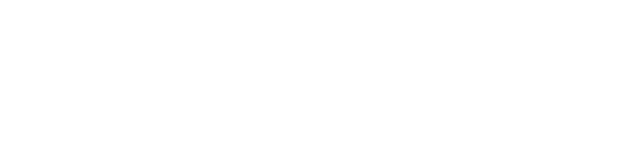
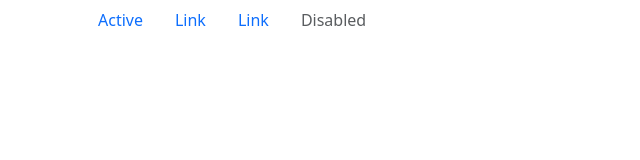
Before and after one commit to lucasqian77-bit/CS5610-Project-01-Portfolio, a plain HTML site: page src/html/index.html in a window 1280 px wide. Shown: the whole page, without its empty margins (0-640 px from the left). Drawn offline with nearby package versions, Linux system fonts and the light colour scheme; files that its build step writes are made by us from their sources.

Commit message:
added basic bootstrap navbar

```diff
--- a/src/html/index.html
+++ b/src/html/index.html
@@ -14,7 +14,22 @@
   </head>
 
   <body class="container">
-    <header></header>
+    <header>
+      <ul class="nav">
+        <li class="nav-item">
+          <a class="nav-link active" aria-current="page" href="#">Active</a>
+        </li>
+        <li class="nav-item">
+          <a class="nav-link" href="#">Link</a>
+        </li>
+        <li class="nav-item">
+          <a class="nav-link" href="#">Link</a>
+        </li>
+        <li class="nav-item">
+          <a class="nav-link disabled" href="#" tabindex="-1" aria-disabled="true">Disabled</a>
+        </li>
+      </ul>
+    </header>
     <!--for seo, Im going to hardcode in the home page content - this makes sure the bots get it even if they get to the page before the js loads (or if js breaks)-->
     <!--added the id to main, this is the container Im going to render within.-->
     <main id="dom-renderer">
```
